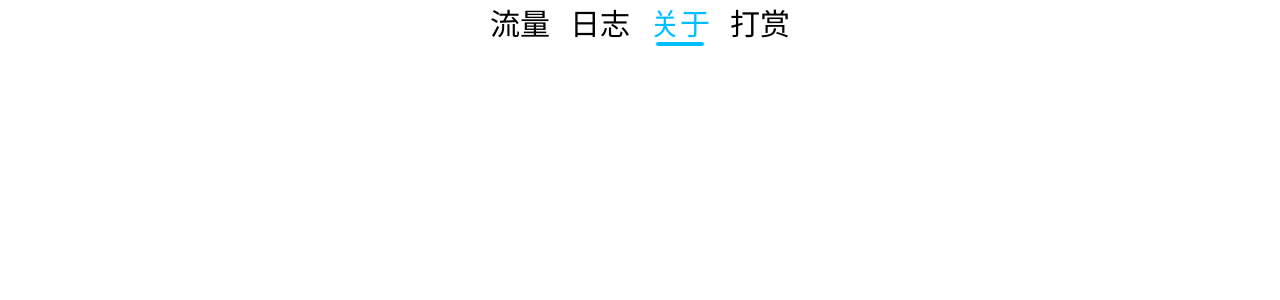
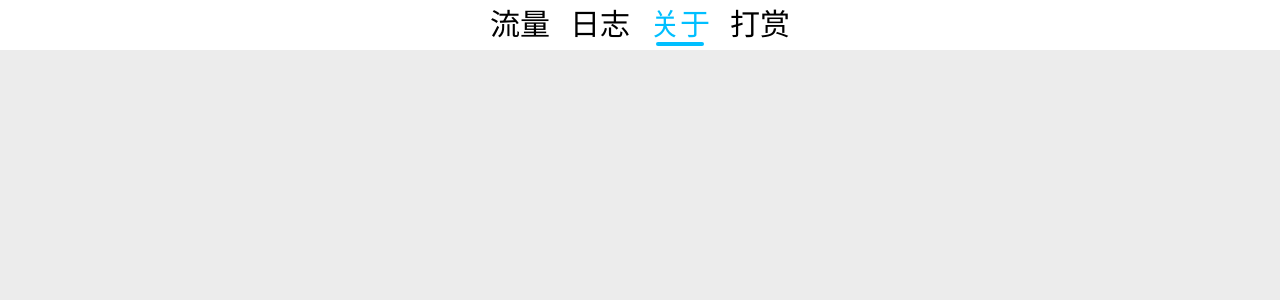
Before and after one commit to JackBell-p/flow_git, a SvelteKit app: page /about in a window 1280 px wide. Shown: the top 300 px of the page. Built offline with nearby package versions, Linux system fonts and the light colour scheme.

Commit message:
add background color and full of remaining size

```diff
--- a/src/routes/+page.css
+++ b/src/routes/+page.css
@@ -1,10 +1,10 @@
 .container {
     display: grid;
-    grid-template-rows: auto auto;
+    grid-template-rows: 50px 1fr;
+    min-height: 100vh;
 }
 
 .header {
-    height: 50px;
     display: flex;
     justify-content: center;
 }
@@ -51,3 +51,7 @@ a:hover::after,
 a.active::after {
     opacity: 1;
 }
+
+main {
+    background-color: #ececec;
+}
```
